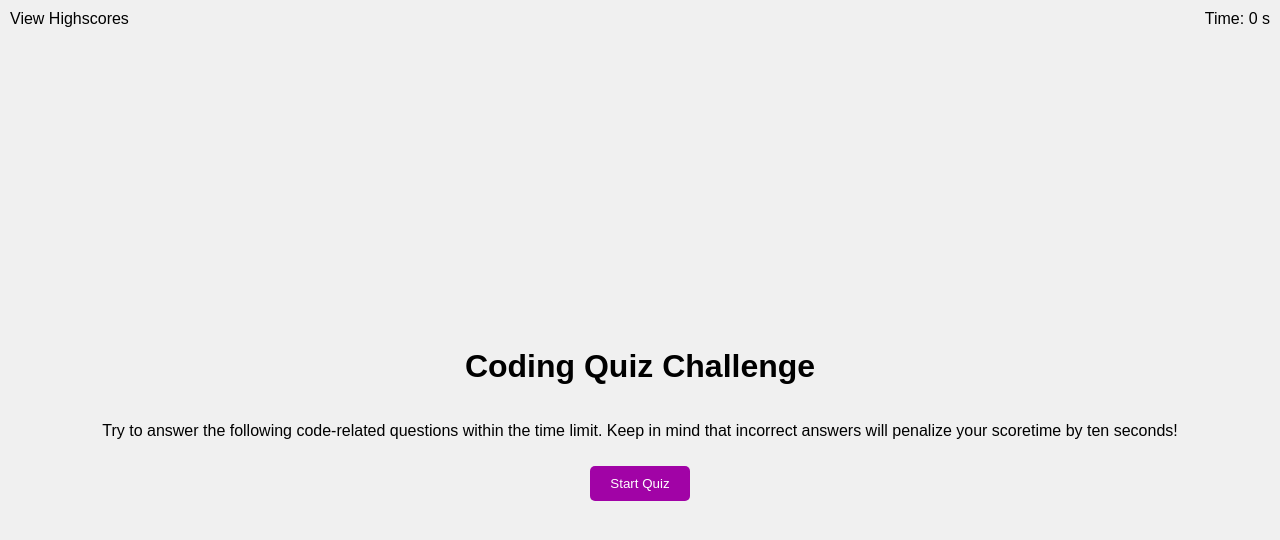
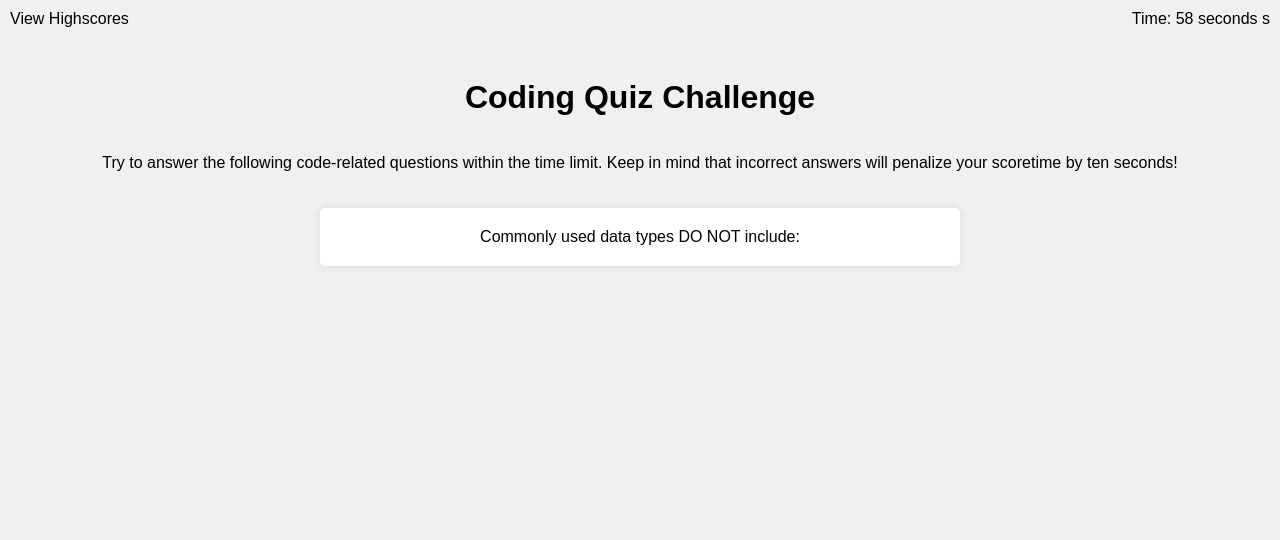
Before and after one commit to EmilioColds/Coding-Quiz, a plain HTML site: page index.html in a window 1280 px wide. Both pictures are taken after a click on the button "Start Quiz". Drawn offline with Linux system fonts and the light colour scheme.

Commit message:
Fixed an issue with the start quiz button and added some ID's that were missing

```diff
--- a/Assets/script.js
+++ b/Assets/script.js
@@ -1,7 +1,7 @@
 document.addEventListener("DOMContentLoaded", () => {
-    var startQuiz = document.getElementById("start-button");
+    var startQuizButton = document.getElementById("start-button");
     var questionsSection = document.getElementById("questions-section");
-    var question = document.getElementById("");
+    var question = document.getElementById("question");
     var answerButton = document.getElementById("answer-button");
     var clock = document.getElementById("clock");
     var submitScoreForm = document.getElementById("submit-score-form");
@@ -16,7 +16,7 @@ document.addEventListener("DOMContentLoaded", () => {
 
     let currentQuestionIndex, timer, score, timerInterval;
 
-    startQuiz.addEventListener("click", startQuiz);
+    startQuizButton.addEventListener("click", startQuiz);
     submitScoreForm.addEventListener("submit", saveHighscores);
     highscoresList.addEventListener("click", showHighscores);
     goBackButton.addEventListener("click", goBack);
@@ -25,9 +25,9 @@ document.addEventListener("DOMContentLoaded", () => {
     function startQuiz() {
         score = 0;
         currentQuestionIndex = 0;
-        startQuiz.classList.add("hide");
+        startQuizButton.classList.add("hide");
         timer = 60;
-        clock.innerText = "%{timer} seconds";
+        clock.innerText = `%{timer} seconds`;
         questionsSection.classList.remove("hide");
         startClock();
         setNextQuestion();
@@ -36,7 +36,7 @@ document.addEventListener("DOMContentLoaded", () => {
     function startClock() {
         timerInterval = setInterval(() => {
             timer--;
-            clock.innerText = "${timer} seconds";
+            clock.innerText = `${timer} seconds`;
             if (timer <= 0) {
                 clearInterval(timerInterval);
                 endQuiz();
@@ -49,7 +49,7 @@ document.addEventListener("DOMContentLoaded", () => {
         showQuestion(questions[currentQuestionIndex]);
     }
 
-    function showQuestion() {
+    function showQuestion(question) {
         questionsSection.innerText = question.question;
         question.answers.forEach(answer => {
             var button = document.createElement("button");
@@ -77,7 +77,7 @@ document.addEventListener("DOMContentLoaded", () => {
         } else {
             timer -= 10;
             if (timer < 0) timer = 0;
-            clock.innerText = "${timer} seconds"
+            clock.innerText = `${timer} seconds`;
         }
         if (currentQuestionIndex < questions.length - 1){
             currentQuestionIndex++;
@@ -117,7 +117,7 @@ document.addEventListener("DOMContentLoaded", () => {
     function loadHighscores() {
         var oldHighscores = JSON.parse(localStorage.getItem("oldHighscores")) || [];
         highscoresList.innerText = oldHighscores
-            .map(score => "<li> ${score.initials - ${score.score}} </li>")
+            .map(score => `<li>${score.initials} - ${score.score}}</li>`)
             .join(" ");
     }
 
--- a/index.html
+++ b/index.html
@@ -17,8 +17,12 @@
             <h1> Coding Quiz Challenge </h1>
             <p> Try to answer the following code-related questions within the time limit. Keep in mind that incorrect answers will penalize your scoretime by ten seconds! </p>
             <button id="start-button"> Start Quiz </button>
-                <div id="questions-section" class="hide"> </div>
-                <div id="results-section" class="hide"> </div>
+                <div id="questions-section" class="hide">
+                    <div id="question"></div>
+                    <div id="answer-button"></div>
+                    <div id="results-section" class="hide"> </div>
+                </div>
+
         </main>
 
         <div id="submit-score" class="hide">
```
